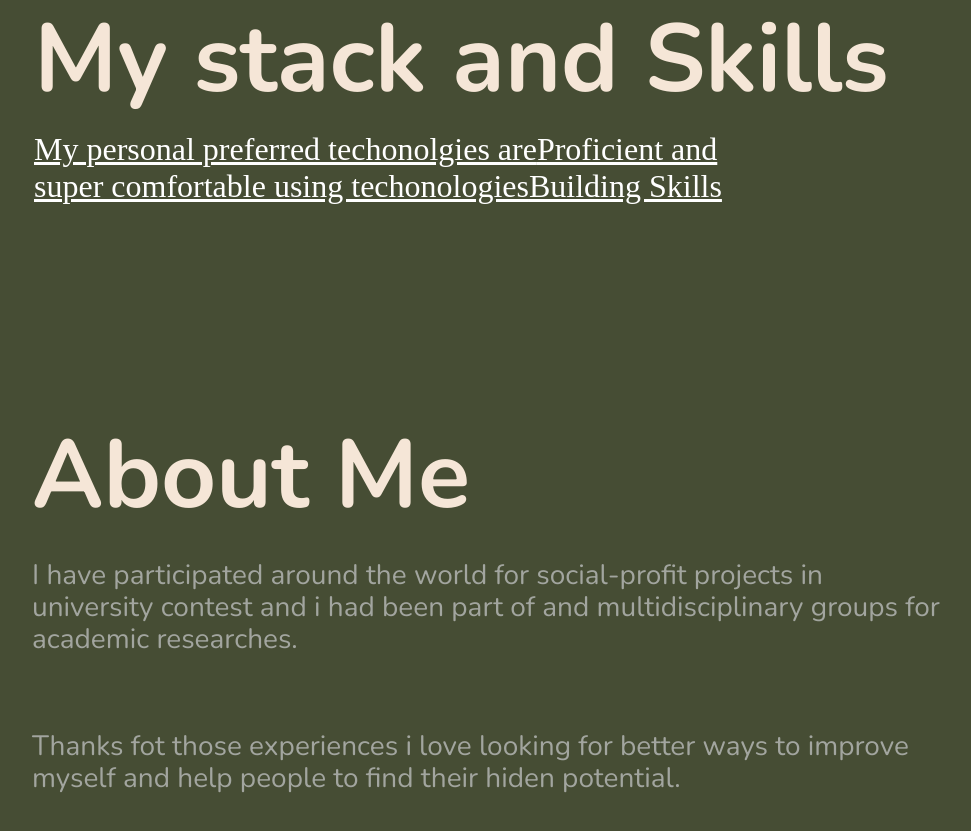
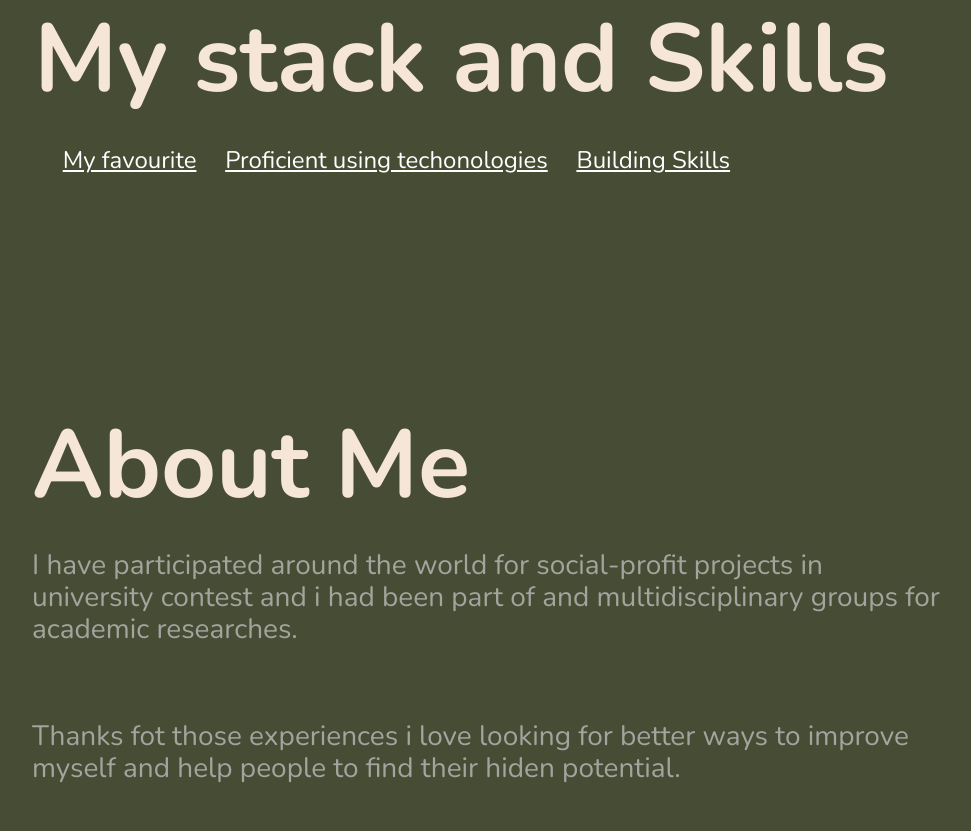
Before and after one commit to platzi/curso-arquitecturas-css-proyecto-2, a Vue app: page / in a window 1280 px wide. Shown: the part 2460-3291 px from the top of the page, without its empty margins (2-973 px from the left). Built offline with nearby package versions, Linux system fonts and the light colour scheme.

Commit message:
fix: links template fixed according to the model

```diff
--- a/src/components/index/Stack.vue
+++ b/src/components/index/Stack.vue
@@ -10,7 +10,7 @@
             </router-link>
           </ul>
         </nav>
-        <router-view />
+        <router-view class="myStackSection--container__views" />
       </div>
     </div>
   </div>
@@ -20,8 +20,8 @@
 export default {
   setup() {
     const techies = [
-      { name: 'My personal preferred techonolgies are', link: 'personal-stack'},
-      { name: 'Proficient and super comfortable using techonologies', link: 'my-stack'},
+      { name: 'My favourite', link: 'personal-stack'},
+      { name: 'Proficient using techonologies', link: 'my-stack'},
       { name: 'Building Skills', link: 'building'},
     ]
     const technologies = [
@@ -81,12 +81,25 @@ export default {
 }
 
 .myStackSection--container ul {
-  margin-bottom: 1.5rem;
+  margin: 2rem 0;
+  width: 100%;
+  display: flex;
+  justify-content: space-evenly;
+  align-items: center;
+
 }
 .myStack--link {
   margin-bottom: 0.75rem;
   color: white;
-  font-size: 2rem;
+  font-size: 1.5rem;
+  font-family: "Nunito";
+}
+
+.myStackSection--container__views {
+  width: 100%;
+  display: flex;
+  justify-content: center;
+  align-items: center;
 }
 
 @media only screen and (max-width: 1024px) {
```
